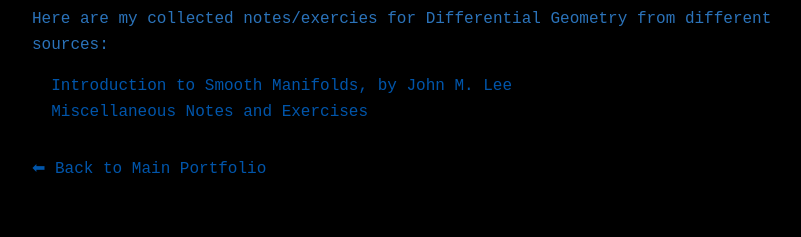
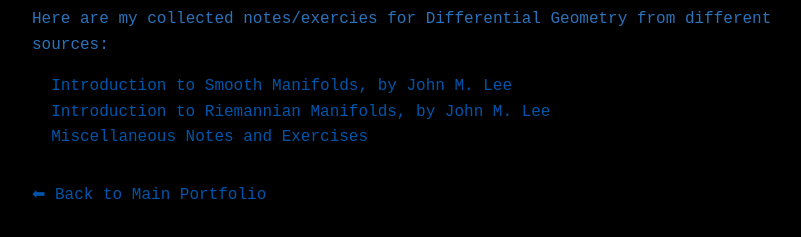
Before and after one commit to Mgergley/mgergley.github.io, a plain HTML site: page pages/differential_geometry.html in a window 1280 px wide. Shown: the part 119-356 px from the top of the page, without its empty margins (208-1009 px from the left). Drawn offline with Linux system fonts and the light colour scheme.

Commit message:
Update differential_geometry.html
created link to LeeRM

```diff
--- a/pages/differential_geometry.html
+++ b/pages/differential_geometry.html
@@ -45,6 +45,7 @@
         <p style="color: #2b73ba;">Here are my collected notes/exercies for Differential Geometry from different sources:</p>
         <ul>
             <li><a href="lee.html">Introduction to Smooth Manifolds, by John M. Lee</a></li>
+            <li><a href="leeRM.html">Introduction to Riemannian Manifolds, by John M. Lee </a></li>
             <li><a href="differential_geometry_misc.pdf">Miscellaneous Notes and Exercises</a></li>
         </ul>
     </div>
```
